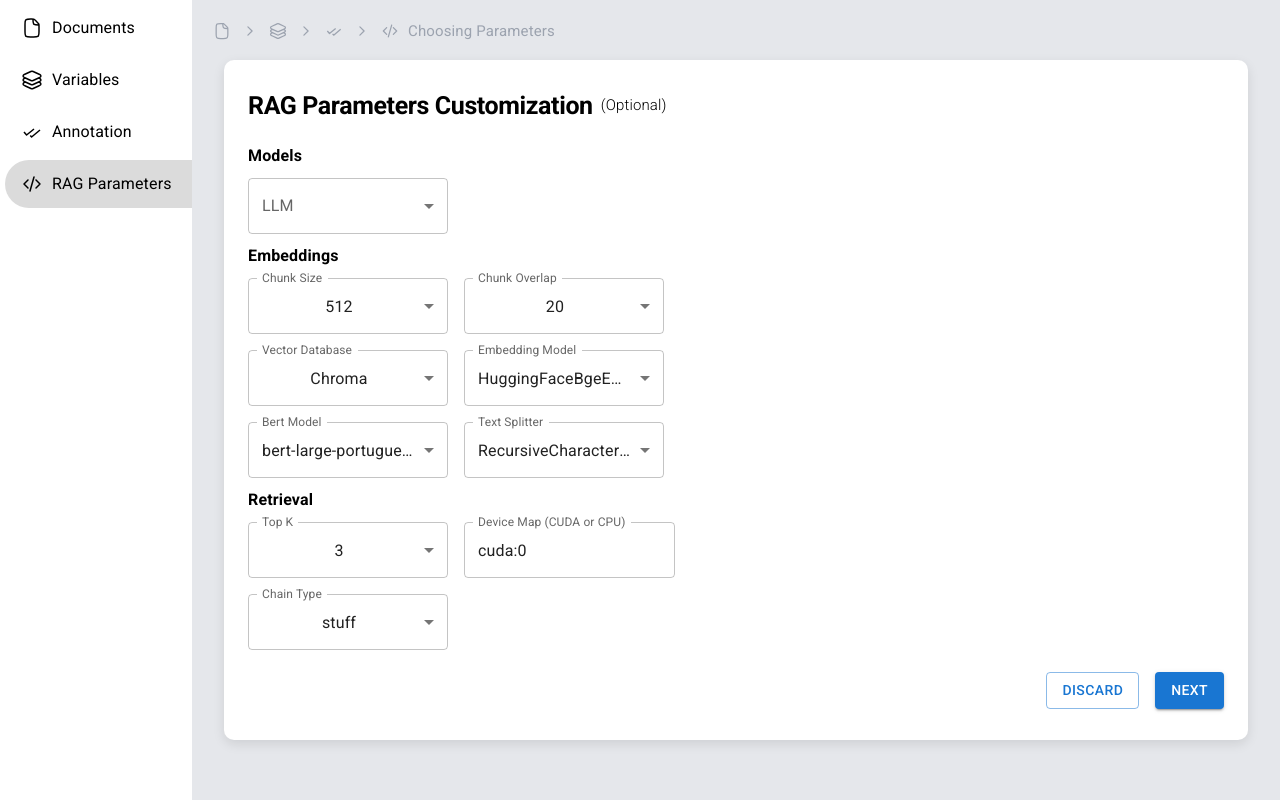
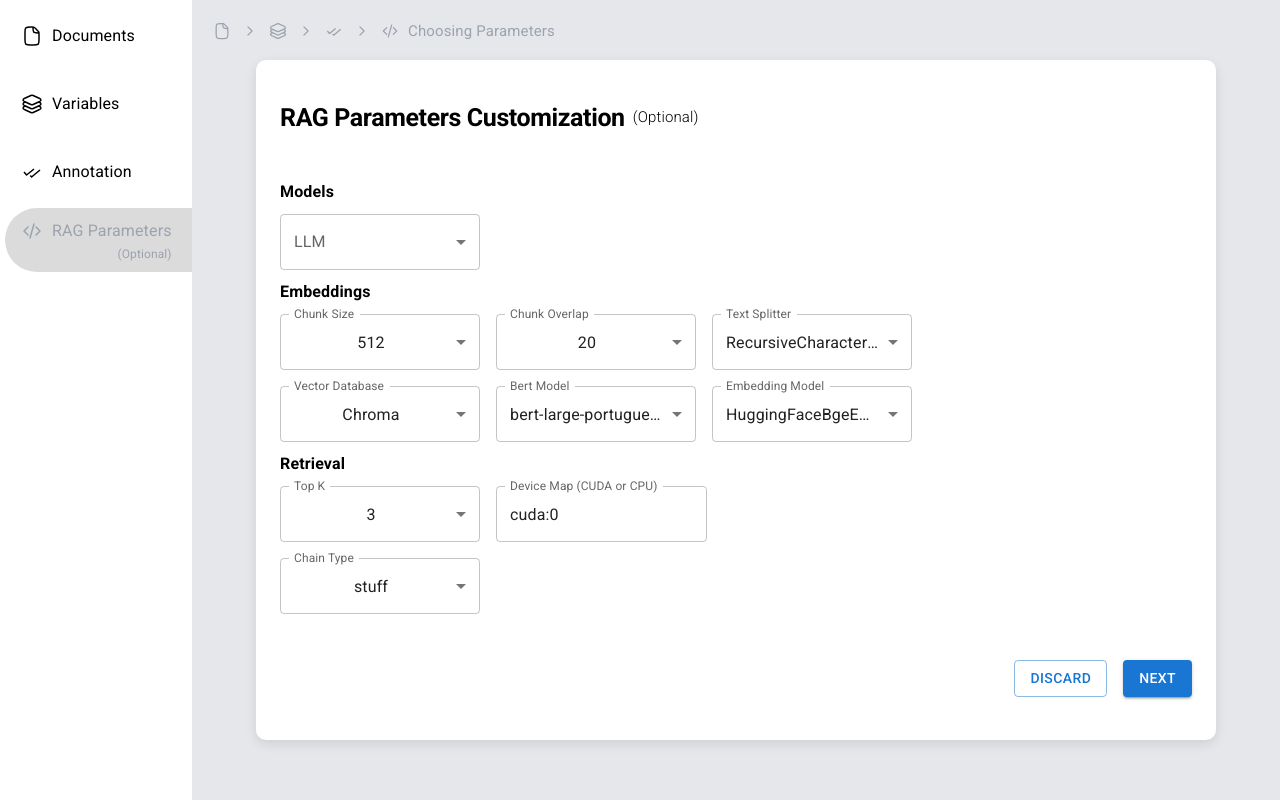
Before and after one commit to amabyleheck/ragify, a Next.js app: page / in a window 1280 px wide. Built offline with nearby package versions, Linux system fonts and the light colour scheme.

Commit message:
feat: small cleanups

```diff
--- a/src/app/globals.css
+++ b/src/app/globals.css
@@ -66,7 +66,7 @@
   position: relative;
   background-color: #ffffff;
   height: 85vh;
-  width: 80vw;
+  width: 75vw;
   border-radius: 10px;
   padding: 1.5rem;
   box-shadow: rgba(0, 0, 0, 0.1) 0px 4px 12px;
@@ -91,12 +91,11 @@
 
 .glider {
   /* transition: 0.15s ease-out; */
-  transition: transform 0.3s cubic-bezier(0.4, 0, 0.2, 1); /* Adjust as needed */
+  transition: transform 0.3s cubic-bezier(0.4, 0.5, 0.2, 1.3); /* Adjust as needed */
   z-index: 1 !important;
   position: absolute;
   background-color: #dbdbdb;
-  min-height: 6vh;
-  max-height: 6vh;
+  height: 8vh;
   min-width: calc(15vw - 5px);
   border-top-left-radius: 50px;
   border-bottom-left-radius: 50px;
--- a/src/components/AsideNav/AsideNavItem.tsx
+++ b/src/components/AsideNav/AsideNavItem.tsx
@@ -1,5 +1,6 @@
 import { GlobalContext } from "@/contexts/global";
 import { NavigationOptionType } from "@/types";
+import { NavigationOption } from "@/utils/consts";
 import { Typography } from "@mui/material";
 import { Box, Stack } from "@mui/system";
 import React, { useContext } from "react";
@@ -26,8 +27,12 @@ const AsideNavItem: React.FC<AsideNavProps> = ({ id, icon, title }) => {
       />
       <label htmlFor={elementId}>
         <Box
-          className={`aside-nav-item ${selected ? "selected" : ""} flex max-h-[6vh] min-h-[6vh] max-w-full items-center rounded-l-[50px] text-left`}
+          className={
+            `aside-nav-item ${selected ? "selected" : ""} ` +
+            "flex h-[8vh] max-w-full items-center rounded-l-[50px] text-left"
+          }
         >
+          <Stack>
             <Stack
               direction={"row"}
               spacing={1}
@@ -35,7 +40,23 @@ const AsideNavItem: React.FC<AsideNavProps> = ({ id, icon, title }) => {
               alignItems={"center"}
             >
               {icon}
-            <Typography variant="subtitle1">{title}</Typography>
+              <Typography
+                variant="subtitle1"
+                className={`${title === NavigationOption.PARAMETERS.title ? "text-gray-400" : ""} `}
+              >
+                {title}
+              </Typography>
+            </Stack>
+            {title === NavigationOption.PARAMETERS.title && (
+              <Typography
+                variant="body1"
+                className="text-gray-400"
+                fontSize={12}
+                alignSelf={"end"}
+              >
+                (Optional)
+              </Typography>
+            )}
           </Stack>
         </Box>
       </label>
--- a/src/components/AsideNav/index.tsx
+++ b/src/components/AsideNav/index.tsx
@@ -36,7 +36,7 @@ const AsideNav: React.FC = () => {
           <span
             className="glider"
             style={{
-              transform: `translateY(calc(${selectedIndex} * (6vh + ${gapVh}vh)))`
+              transform: `translateY(calc(${selectedIndex} * (8vh + ${gapVh}vh)))`
             }}
           ></span>
         </Stack>
--- a/src/components/ParametersForm/index.tsx
+++ b/src/components/ParametersForm/index.tsx
@@ -78,7 +78,7 @@ const ParametersForm: React.FC = () => {
         Embeddings
       </Typography>
 
-      <Stack spacing={2}>
+      <Stack spacing={2} direction={"column"}>
         <Stack spacing={2} direction={"row"}>
           <MultiSelect
             title="Chunk Size"
@@ -92,6 +92,12 @@ const ParametersForm: React.FC = () => {
             selectedValue={chunk_overlap}
             onChange={e => handleChangeEmbeddings(e, "chunk_overlap")}
           />
+          <MultiSelect
+            title="Text Splitter"
+            values={PARAMETER_OPTIONS.TEXT_SPLITTER}
+            selectedValue={text_splitter}
+            onChange={e => handleChangeEmbeddings(e, "text_splitter")}
+          />
         </Stack>
         <Stack spacing={2} direction={"row"}>
           <MultiSelect
@@ -101,24 +107,16 @@ const ParametersForm: React.FC = () => {
             onChange={e => handleChangeEmbeddings(e, "vector_db")}
           />
           <MultiSelect
-            title="Embedding Model"
-            values={PARAMETER_OPTIONS.EMBEDDING_MODEL}
-            selectedValue={embedding_model}
-            onChange={e => handleChangeEmbeddings(e, "embedding_model")}
-          />
-        </Stack>
-        <Stack spacing={2} direction={"row"}>
-          <MultiSelect
             title="Bert Model"
             values={PARAMETER_OPTIONS.BERT_MODEL}
             selectedValue={bert_model}
             onChange={e => handleChangeEmbeddings(e, "bert_model")}
           />
           <MultiSelect
-            title="Text Splitter"
-            values={PARAMETER_OPTIONS.TEXT_SPLITTER}
-            selectedValue={text_splitter}
-            onChange={e => handleChangeEmbeddings(e, "text_splitter")}
+            title="Embedding Model"
+            values={PARAMETER_OPTIONS.EMBEDDING_MODEL}
+            selectedValue={embedding_model}
+            onChange={e => handleChangeEmbeddings(e, "embedding_model")}
           />
         </Stack>
       </Stack>
--- a/src/utils/consts.tsx
+++ b/src/utils/consts.tsx
@@ -4,5 +4,9 @@ export const NavigationOption = {
   DOCUMENTS: { id: 0, title: "Documents", icon: <FileIcon /> },
   VARIABLES: { id: 1, title: "Variables", icon: <LayersIcon /> },
   ANNOTATION: { id: 2, title: "Annotation", icon: <ChecksIcon /> },
-  PARAMETERS: { id: 3, title: "RAG Parameters", icon: <DevIcon /> }
+  PARAMETERS: {
+    id: 3,
+    title: "RAG Parameters",
+    icon: <DevIcon className="text-gray-400" />
+  }
 };
```
Lines whose indentation alone changed are shown as unchanged.
